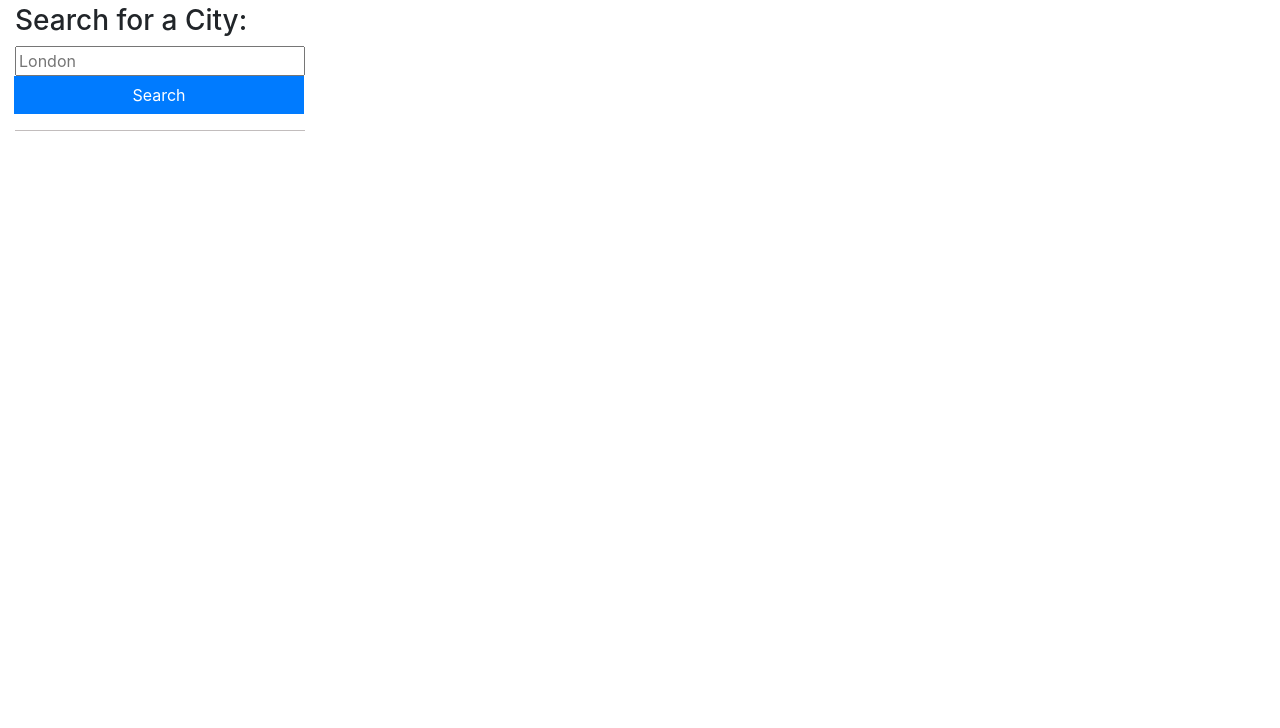
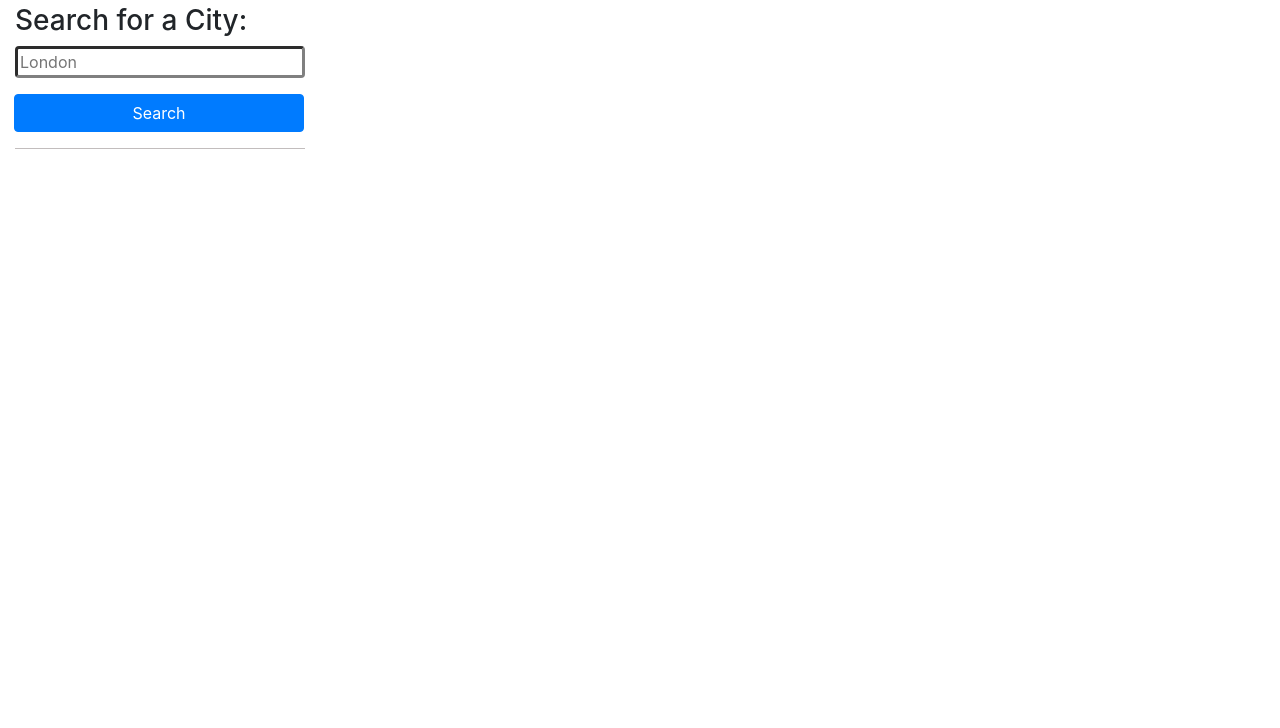
Before and after one commit to AvocadoCoding/WeatherForecastWithAPIs, a plain HTML site: page index.html in a window 1280 px wide. Shown: the part 72-800 px from the top of the page. Drawn offline with nearby package versions, Linux system fonts and the light colour scheme.

Commit message:
search bar border changed and button margin changed

```diff
--- a/assets/style.css
+++ b/assets/style.css
@@ -8,3 +8,8 @@
     color:rgb(194, 189, 189);
     background-color:rgb(194, 189, 189);
   }
+
+  #search-input{
+    border-width:3px;
+    border-color:gray;
+  }
--- a/index.html
+++ b/index.html
@@ -26,10 +26,10 @@
         <form id="search-form" class="form">
           <div class="form-inline form-group">
             <div class="input-group">
-              <input class="form-input weather-search w-100" type="text" id="search-input" placeholder="London"
+              <input class="form-input weather-search w-100 rounded" type="text" id="search-input" placeholder="London"
                 aria-labelledby="form-heading" aria-controls="today forecast" />
               <div class="input-group-append w-100">
-                <button type="button" class="btn btn-primary btn-block w-100" id="search-button" aria-label="submit search">
+                <button type="button" class="btn btn-primary btn-block w-100 rounded mt-3" id="search-button" aria-label="submit search">
                   Search
                 </button>
               </div>
```
